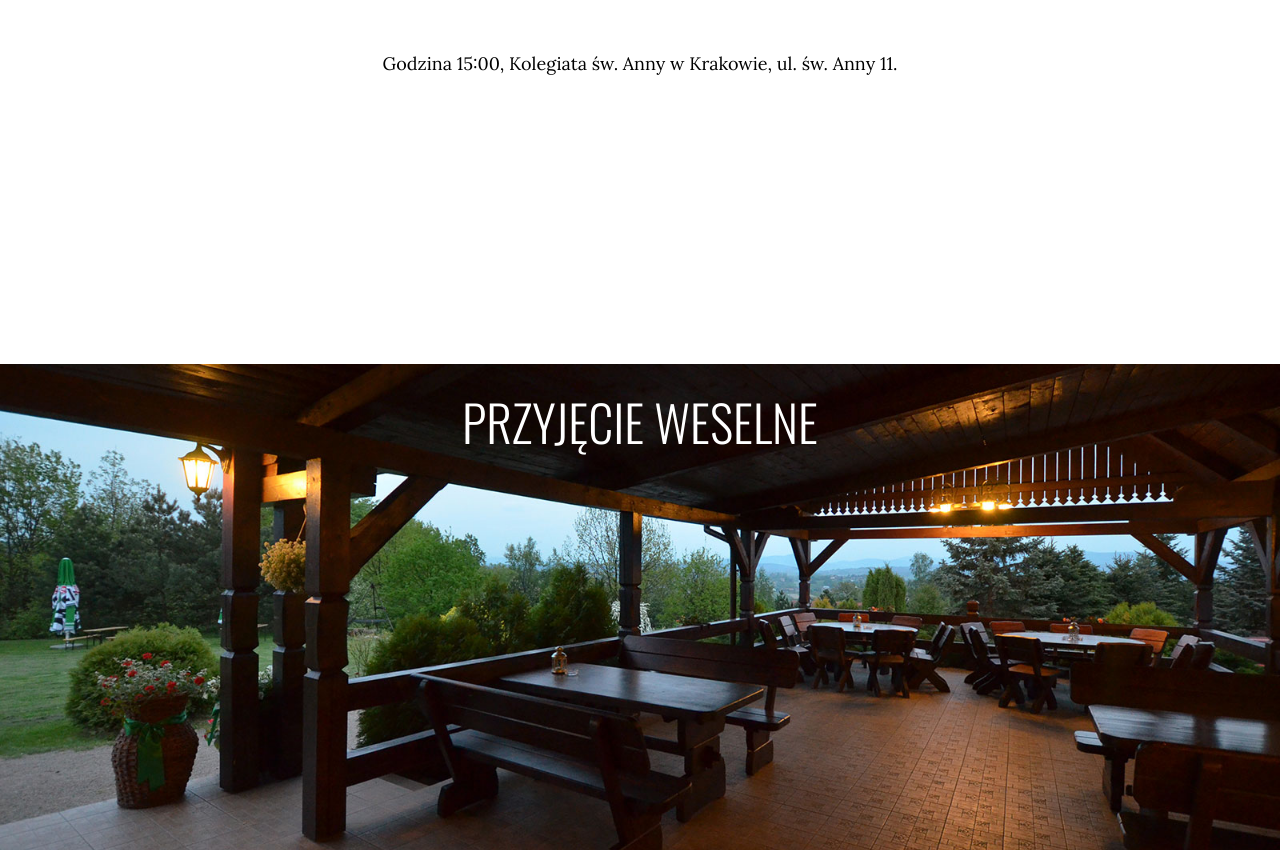
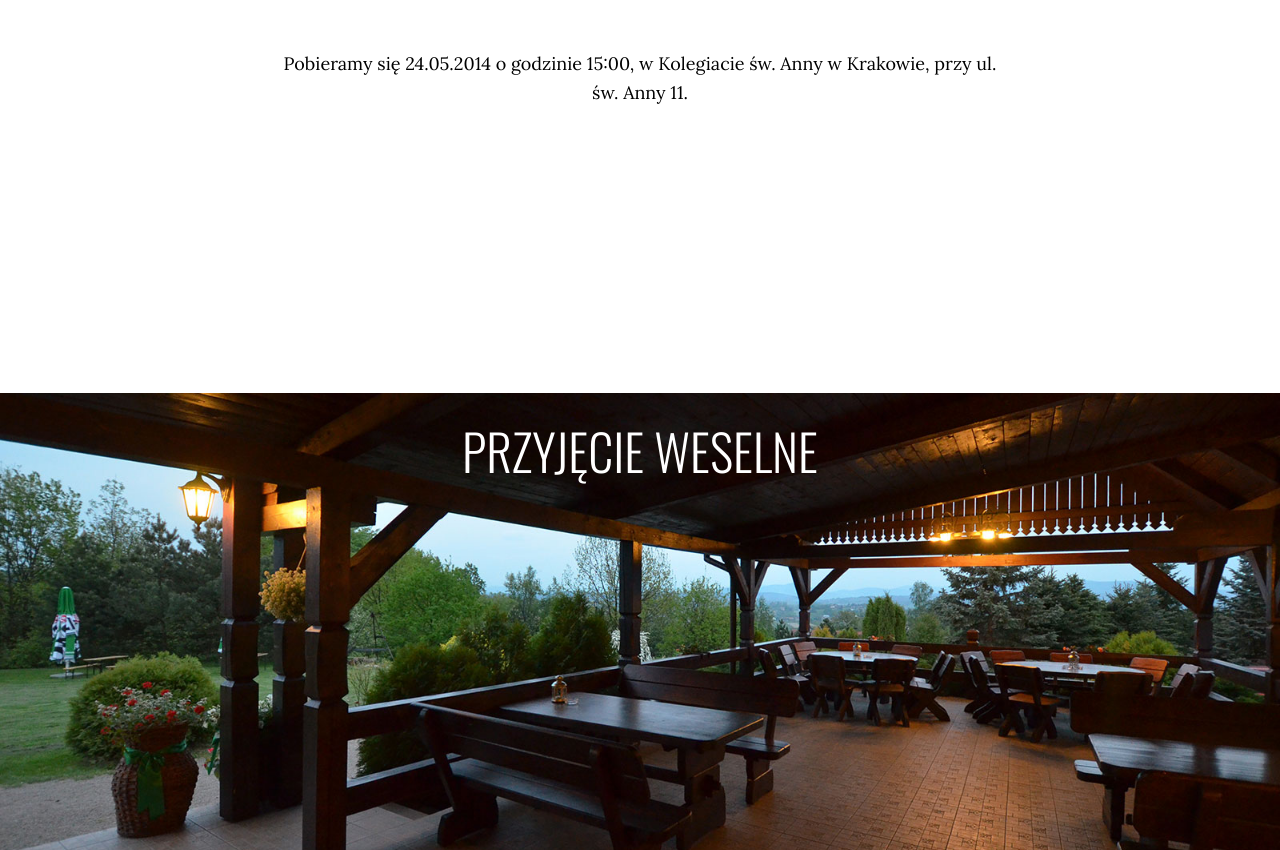
Before and after one commit to naszewesele/naszewesele.github.io, a plain HTML site: page index.html in a window 1280 px wide. Shown: the part 1570-2420 px from the top of the page. Drawn offline with nearby package versions, Linux system fonts and the light colour scheme; some packages are replaced by stand-ins of ours.

Commit message:
minor update

```diff
--- a/index.html
+++ b/index.html
@@ -84,7 +84,7 @@
             <div class="container">
                 <div class="col-lg-8 col-lg-offset-2">
 
-                    <p>Godzina 15:00, Kolegiata św. Anny w Krakowie, ul. św. Anny 11.</p>
+                    <p>Pobieramy się 24.05.2014 o godzinie 15:00, w Kolegiacie św. Anny w Krakowie, przy ul. św. Anny 11.</p>
                     <!-- <p><img src="img/kolegiata-sw-anny-pawel-krzan.jpg" class="img-responsive" alt="Kolegiata sw. Anny, fot. Pawel Krzan" ></p> -->
                 </div>
 
```
